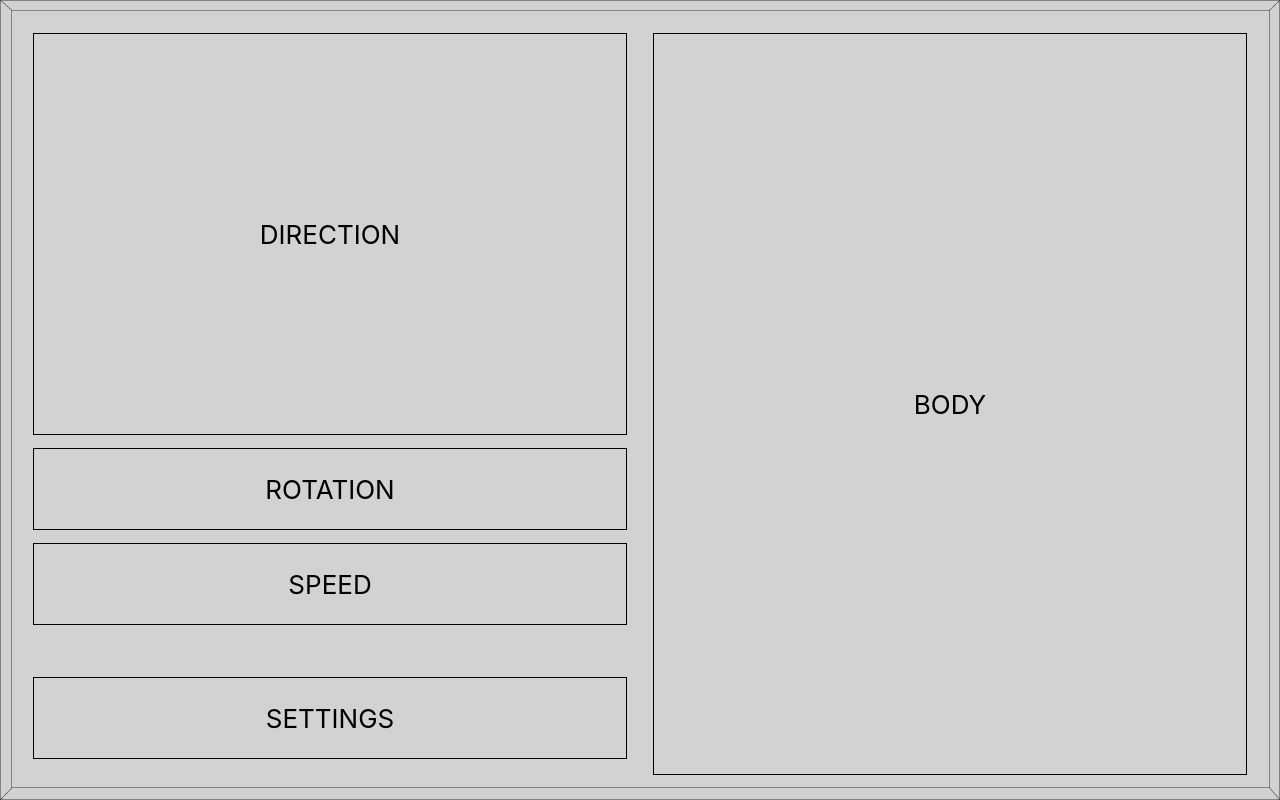
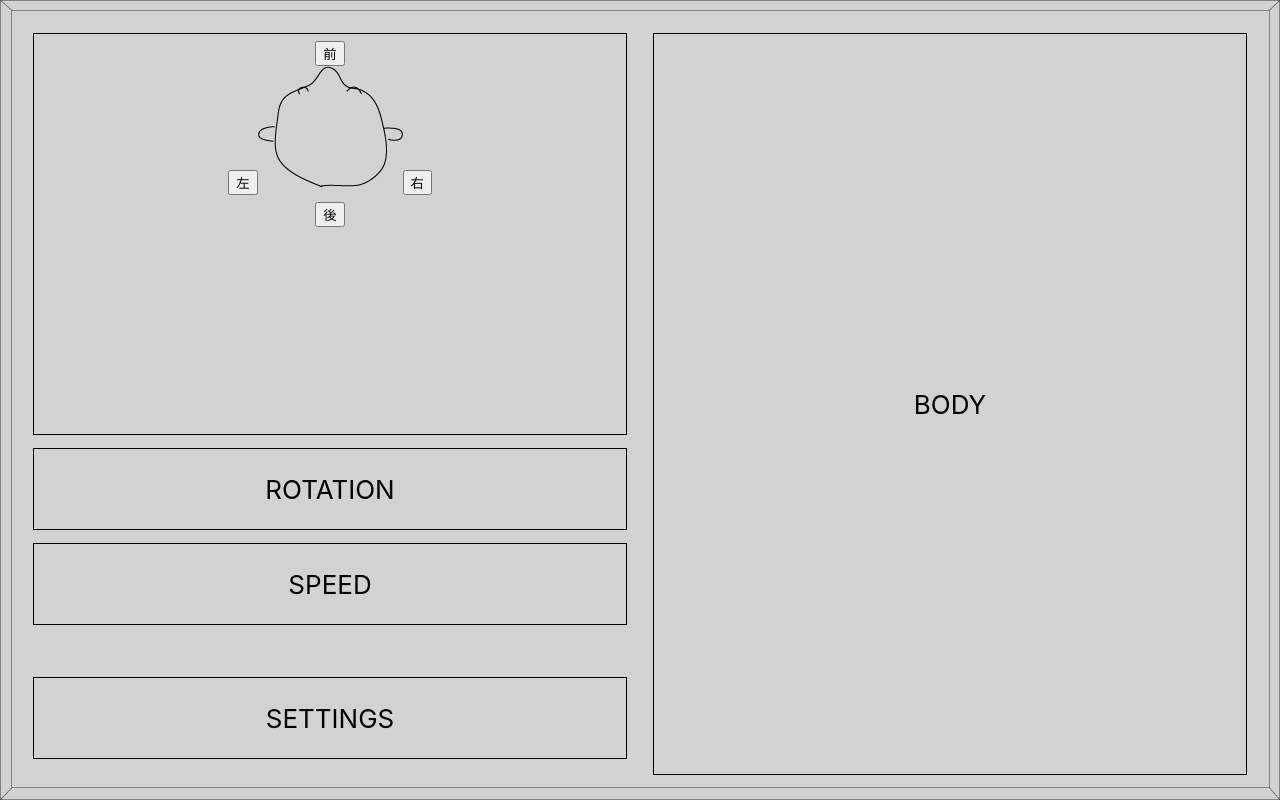
Before and after one commit to specialgee/norimono, a React (Create React App) app: page / in a window 1280 px wide. Built offline with nearby package versions, Linux system fonts and the light colour scheme.

Commit message:
added react-bootstrap Container and Row components

```diff
--- a/src/components/Direction.jsx
+++ b/src/components/Direction.jsx
@@ -1,4 +1,5 @@
 import React, { Component } from 'react';
+import {Container, Row, Col} from 'react-bootstrap'
 import headImage from '../assets/img/head.png'
 
 class Direction extends Component {
@@ -21,7 +22,19 @@ class Direction extends Component {
     render() {
         return (
             <div className="direction">
-                <p>DIRECTION</p>
+                <Container >
+                    <Row>
+                        <button className="direction-top">前</button>
+                    </Row>
+                    <Row>
+                        <button className="direction-left">左</button>
+                        <img src={headImage} className="direction-head" alt="head" />
+                        <button className="direction-right">右</button>
+                    </Row>
+                    <Row>
+                        <button className="direction-bottom">後</button>
+                    </Row>
+                </Container>
             </div>
         )
     }
```
